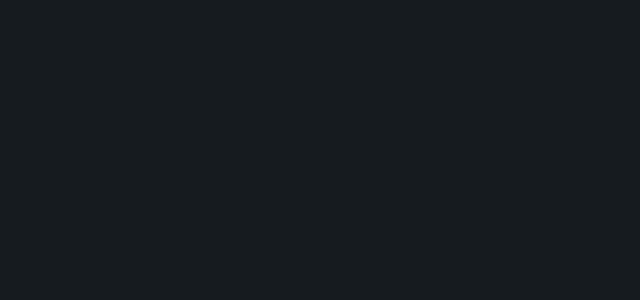
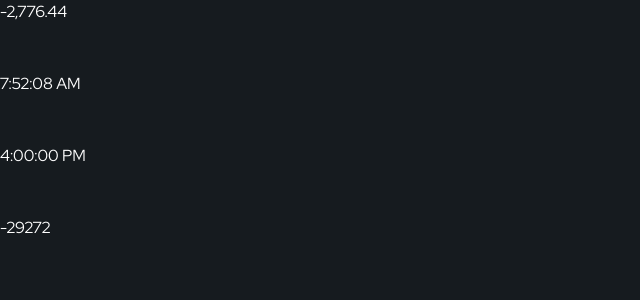
Before and after one commit to kenny6012/kenn_webportfolio, a Nuxt app: page /sal in a window 1280 px wide. Before the commit this address had no page. Shown: the top 300 px of the page, without its empty margins (0-640 px from the left). Built offline with nearby package versions, Linux system fonts and the light colour scheme.

Commit message:
Salary computation

```diff
--- a/layouts/sidebar.vue
+++ b/layouts/sidebar.vue
@@ -167,7 +167,8 @@ mounted() {
     this.final_width = main_layout_w;
   }
   if(main_layout < 733) {
-    alert("Redirecting to mobile version");
+    // alert("Redirecting to mobile version", main_layout);
+    console.log("Redirecting to mobile version", main_layout);
     needed_height = parseFloat(side_container_height) * 0.65; // 65 percent
   }
   else if(main_layout > 800) {
--- /dev/null
+++ b/pages/sal.vue
@@ -0,0 +1,73 @@
+<template>
+<div class="sal_cont">
+    <div class="sal_text">{{ sal }}</div> <br><br>
+    <div class="sal_text">{{ currenTime }}</div> <br><br>
+    <div class="sal_text">{{ startTime }}</div> <br><br>
+    <div class="sal_text">{{ durationSec }}</div> <br><br>
+</div>
+</template>
+
+<script>
+export default {
+data() {
+    return {
+        sal: 0,
+        currenTime: "",
+        startTime: "",
+        durationSec: "",
+    }
+},
+created() {
+    // const everySecond = setInterval(this.seconds(), 1000);
+
+    const everySecond = setInterval(() => {
+
+        // Current Time
+        const currentDate = new Date();
+        const currentTime = currentDate.toLocaleTimeString();
+        this.currenTime = currentTime;
+
+        // End Time
+        const endTime = new Date();
+        endTime.setHours(1, 0, 0, 0); // 1AM
+
+        // Start Time
+        const targetTime = new Date();
+        targetTime.setHours(16, 0, 0, 0); // 4PM
+
+        if(currentDate != endTime) {
+            // If current time is not 1AM
+            this.startTime = targetTime.toLocaleTimeString();
+            const durationInMillis = currentDate - targetTime;
+            const durationSeconds = Math.floor(durationInMillis / 1000);
+            this.durationSec = durationSeconds;
+
+            // Compute salary per second
+            let net = (81950 / 30) ; // per day
+            let valPerSecond = net / 28800; // 28800 seconds is 8 hours
+            this.sal = valPerSecond * durationSeconds;
+            this.sal = this.sal.toLocaleString('en-US', { minimumFractionDigits: 2, maximumFractionDigits: 2, });
+        }
+        else if (currentDate == endTime) {
+            // Stop if time is 1AM
+            clearInterval(everySecond);
+        }
+
+    }, 1000); // Update every second
+
+
+    // setTimeout(() => {
+    //     clearInterval(everySecond);
+    // }, 28800); // Stop timer after 8 hrs
+
+},
+methods: {
+}
+}
+</script>
+
+<style lang="scss" scoped>
+.sal_text {
+    color: white;
+}
+</style>
```
